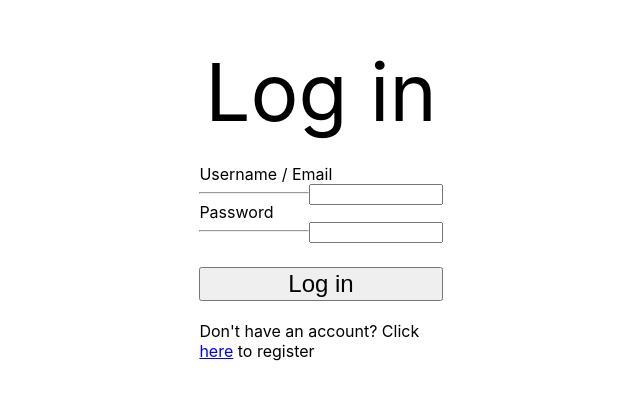
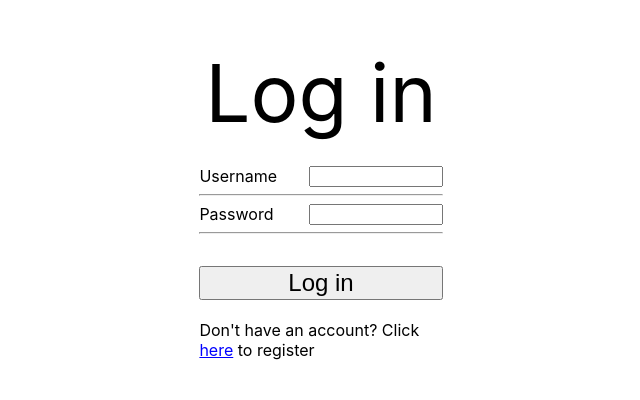
Before and after one commit to JS702/projectb_frontend, a Next.js app: page /login in a window 1280 px wide. Shown: the part 202-602 px from the top of the page, without its empty margins (319-959 px from the left). Built offline with nearby package versions, Linux system fonts and the light colour scheme.

Commit message:
small changes

```diff
--- a/pages/login.js
+++ b/pages/login.js
@@ -44,7 +44,7 @@ export default function Register() {
                             <form onSubmit={ handleSubmit( onSubmit ) }>
                                 <div className={ styles.inputContainer }>
                                     <div className={ styles.logInRegisterHeader }>Log in</div>
-                                    <label>Username / Email</label>
+                                    <label>Username</label>
                                     <input
                                             className={ styles.input }
                                             type={ "text" }
--- a/pages/profile/[userId].js
+++ b/pages/profile/[userId].js
@@ -65,9 +65,6 @@ export default function ProfileView() {
                             width={ 200 }
                             height={ 200 }
                     />
-                    <div id="profilePictureText">
-                        Click to change image
-                    </div>
                     <div id="profileUsername">
                         { user.username }
                     </div>
```
